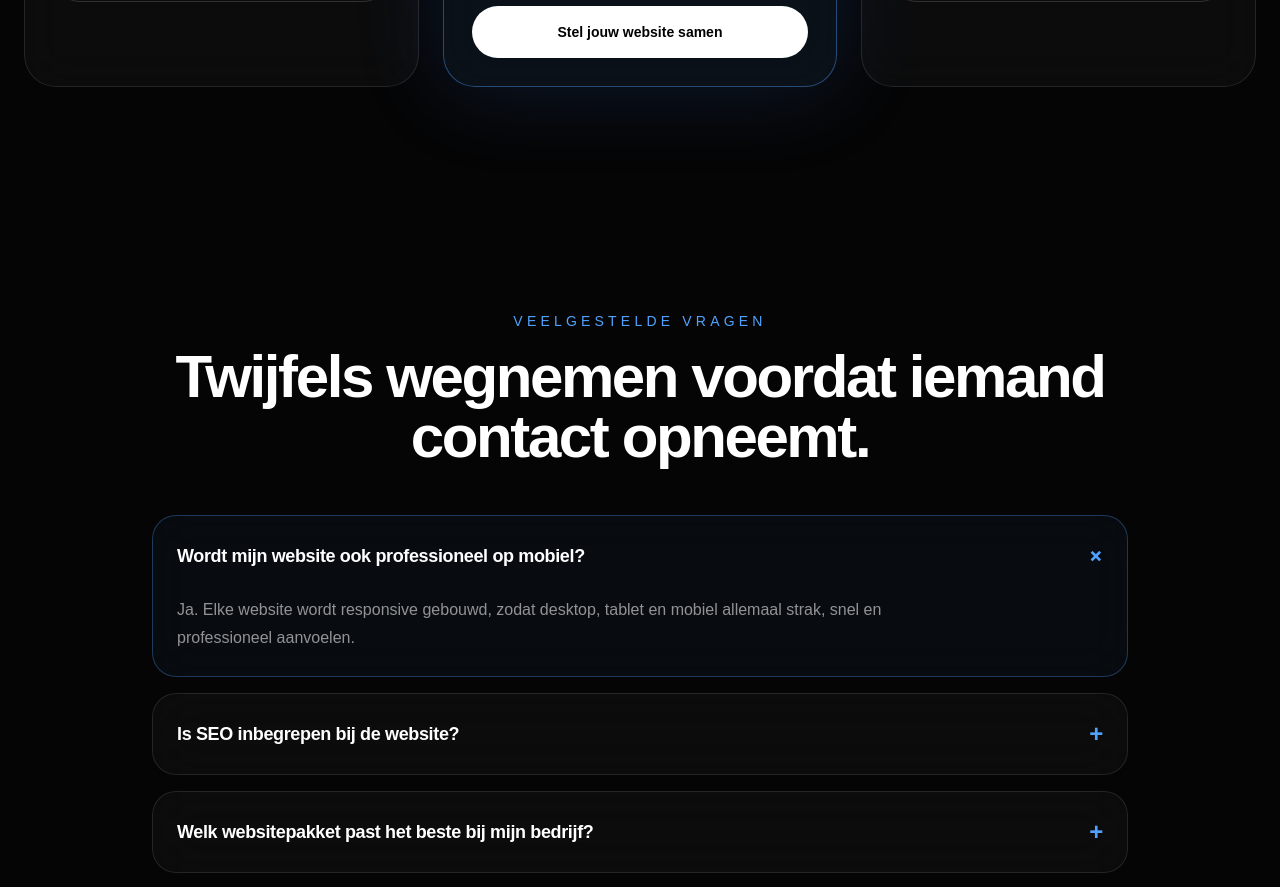
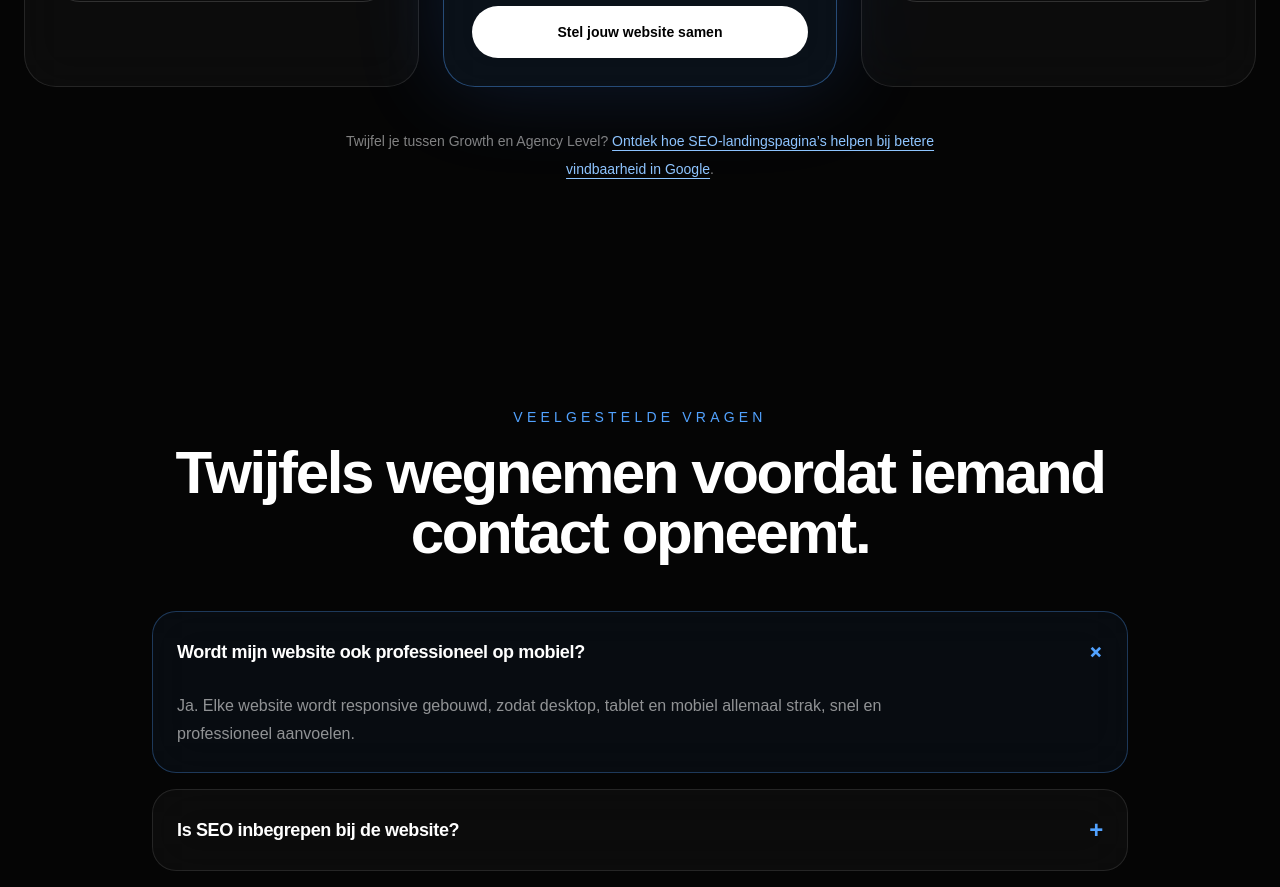
Before and after one commit to youswebnl/yousweb, a Next.js app: page / in a window 1280 px wide. Shown: the part 5020-5907 px from the top of the page. Built offline with nearby package versions, Linux system fonts and the light colour scheme.

Commit message:
Add SEO landing pages information page and internal linking

```diff
--- a/app/website-builder/page.tsx
+++ b/app/website-builder/page.tsx
@@ -1,5 +1,6 @@
 "use client";
 
+import Link from "next/link";
 import { useMemo, useRef, useState } from "react";
 import { AnimatePresence, motion } from "framer-motion";
 
@@ -410,7 +411,19 @@ const scrollToBuilderTop = () => {
                           </button>
                         );
                       })}
-                    </div>
+                                        </div>
+
+                    <p className="mt-8 max-w-2xl text-sm leading-7 text-white/50">
+                      Twijfel je tussen Growth en Agency Level?{" "}
+                      <Link
+                        href="/seo-landingspaginas"
+                        className="font-medium text-blue-300 underline underline-offset-4 transition hover:text-blue-200"
+                      >
+                        Ontdek hoe SEO-landingspagina’s helpen bij betere vindbaarheid in Google
+                      </Link>
+                      .
+                    </p>
+
                   </div>
                 )}
 
--- a/components/Pricing.tsx
+++ b/components/Pricing.tsx
@@ -1,5 +1,6 @@
 "use client";
 
+import Link from "next/link";
 import { motion } from "framer-motion";
 
 const plans = [
@@ -205,7 +206,25 @@ export default function Pricing() {
             </div>
           </motion.article>
         ))}
-      </div>
+           </div>
+
+      <motion.p
+        initial={{ opacity: 0, y: 18 }}
+        whileInView={{ opacity: 1, y: 0 }}
+        viewport={{ once: false, amount: 0.35 }}
+        transition={{ duration: 0.7, ease: [0.16, 1, 0.3, 1] }}
+        className="mx-auto mt-10 max-w-2xl text-center text-sm leading-7 text-white/50"
+      >
+        Twijfel je tussen Growth en Agency Level?{" "}
+        <Link
+          href="/seo-landingspaginas"
+          className="font-medium text-blue-300 underline underline-offset-4 transition hover:text-blue-200"
+        >
+          Ontdek hoe SEO-landingspagina’s helpen bij betere vindbaarheid in Google
+        </Link>
+        .
+      </motion.p>
+
     </section>
   );
 }
```
